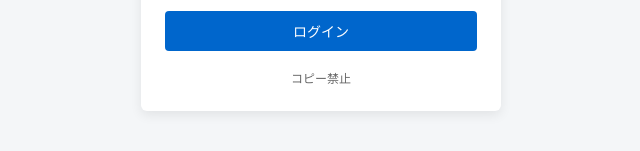
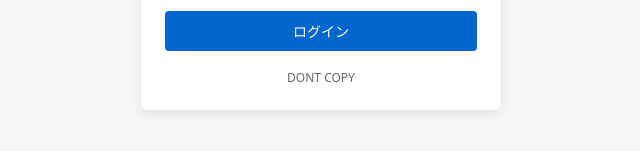
Before and after one commit to rasutopi/rstp-unblocker, a website: page public/html/login.html in a window 1280 px wide. Shown: the part 431-582 px from the top of the page, 319-959 px from the left. Drawn offline with Linux system fonts and the light colour scheme.

Commit message:
Update login.html

```diff
--- a/public/html/login.html
+++ b/public/html/login.html
@@ -115,7 +115,7 @@
     <input type="password" id="password" placeholder="パスワード">
     <button id="loginBtn">ログイン</button>
     <div id="message"></div>
-    <footer>コピー禁止</footer>
+    <footer>DONT COPY</footer>
 </div>
 
 <script>
```
